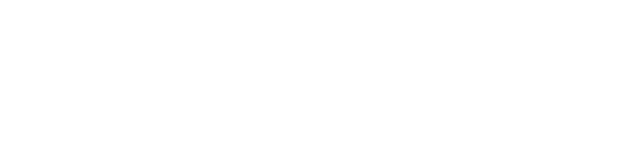
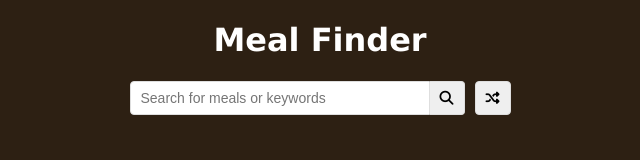
Before and after one commit to Ramon-Carrillo/meal-finder, a plain HTML site: page index.html in a window 1280 px wide. Shown: the whole page, without its empty margins (320-960 px from the left). Drawn offline with Linux system fonts and the light colour scheme.

Commit message:
finished the html and some basic css

```diff
--- a/index.html
+++ b/index.html
@@ -4,10 +4,38 @@
     <meta charset="UTF-8" />
     <meta http-equiv="X-UA-Compatible" content="IE=edge" />
     <meta name="viewport" content="width=device-width, initial-scale=1.0" />
+    <link
+      rel="stylesheet"
+      href="https://cdnjs.cloudflare.com/ajax/libs/font-awesome/6.1.1/css/all.min.css"
+      integrity="sha512-KfkfwYDsLkIlwQp6LFnl8zNdLGxu9YAA1QvwINks4PhcElQSvqcyVLLD9aMhXd13uQjoXtEKNosOWaZqXgel0g=="
+      crossorigin="anonymous"
+      referrerpolicy="no-referrer"
+    />
     <link rel="stylesheet" href="style.css" />
     <title>Meal Finder</title>
   </head>
   <body>
+    <div class="container">
+      <h1>Meal Finder</h1>
+      <div class="flex">
+        <form class="flex" id="submit">
+          <input
+            type="text"
+            id="search"
+            placeholder="Search for meals or keywords"
+          />
+          <button class="search-btn" type="submit">
+            <i class="fas fa-search"></i>
+          </button>
+        </form>
+        <button class="random-btn" id="random">
+          <i class="fa fa-random"></i>
+        </button>
+      </div>
+      <div id="result-heading"></div>
+      <div class="meals" id="meals"></div>
+      <div id="single-meal"></div>
+    </div>
     <script src="script.js"></script>
   </body>
 </html>
--- a/style.css
+++ b/style.css
@@ -0,0 +1,63 @@
+* {
+  box-sizing: border-box;
+}
+
+body {
+  background-color: #2d2013;
+  color: #fff;
+  font-family: Verdana, Geneva, Tahoma, sans-serif;
+  margin: 0;
+}
+
+.container {
+  margin: auto;
+  max-width: 800px;
+  display: flex;
+  flex-direction: column;
+  align-items: center;
+  justify-content: center;
+  text-align: center;
+}
+
+.flex {
+  display: flex;
+}
+
+input,
+button {
+  border: 1px solid #dedede;
+  border-top-left-radius: 4px;
+  border-bottom-left-radius: 4px;
+  font-size: 14px;
+  padding: 8px 10px;
+  margin: 0;
+}
+
+input[type='text'] {
+  width: 300px;
+}
+
+.search-btn {
+  cursor: pointer;
+  border-left: 0;
+  border-radius: 0;
+  border-top-right-radius: 4px;
+  border-bottom-right-radius: 4px;
+}
+
+.random-btn {
+  cursor: pointer;
+  margin-left: 10px;
+  border-top-right-radius: 4px;
+  border-bottom-right-radius: 4px;
+}
+
+@media (max-width: 800px) {
+}
+@media (max-width: 700px) {
+}
+@media (max-width: 500px) {
+  input[type='text'] {
+    width: 100%;
+  }
+}
```
